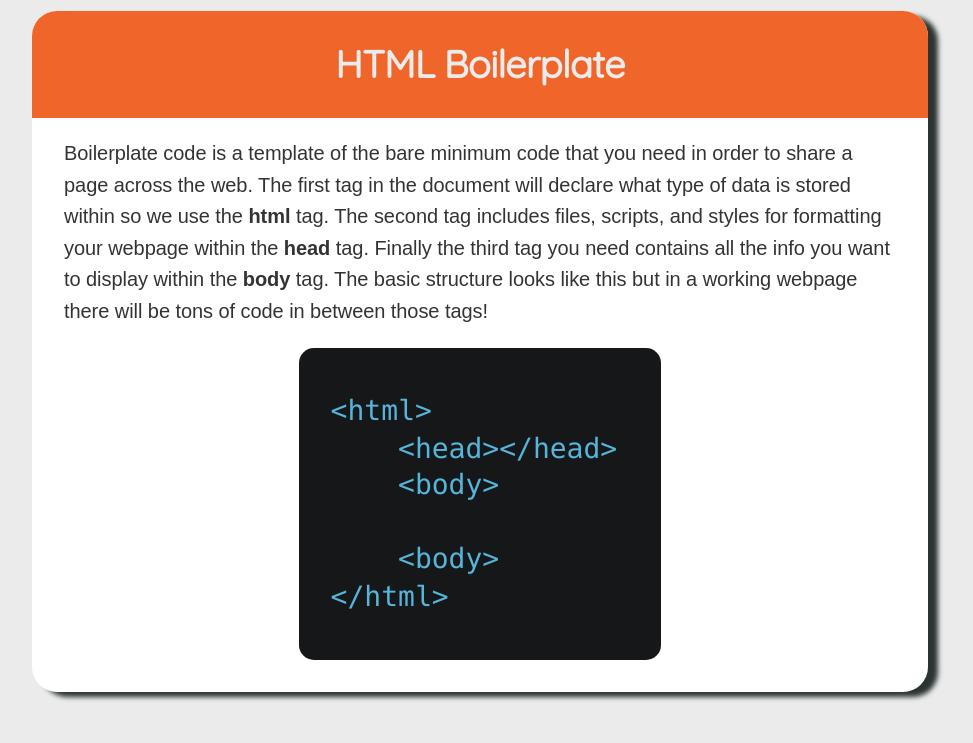
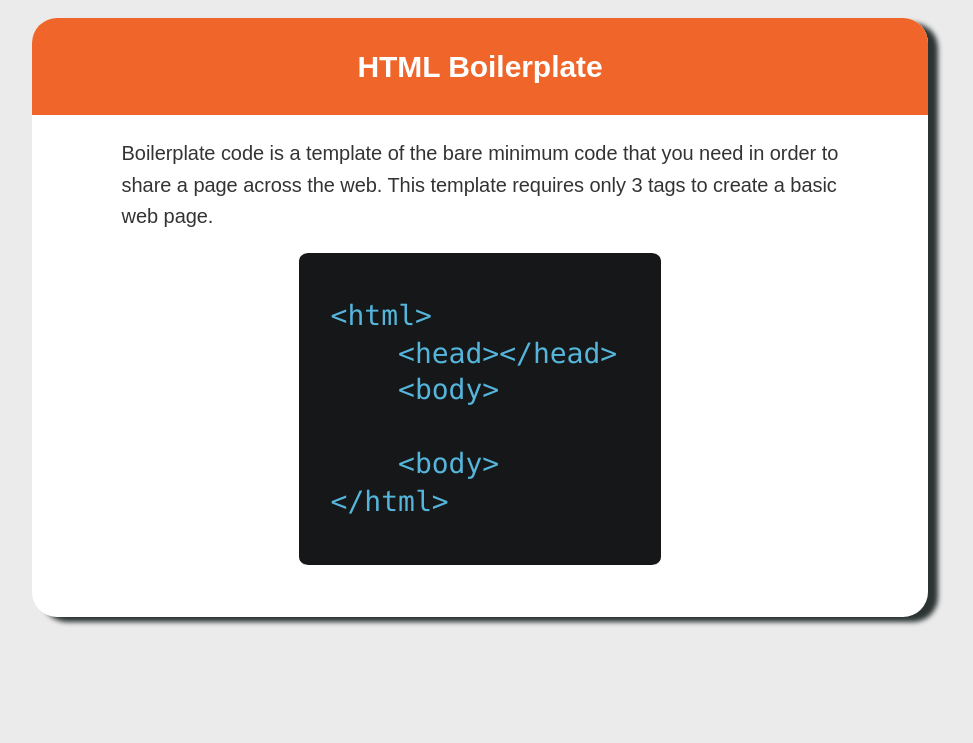
Before and after one commit to slimmgrimm/byte-sized-web, a React (Create React App) app: page /html in a window 1280 px wide. Shown: the part 760-1503 px from the top of the page, without its empty margins (160-1133 px from the left). Built offline with nearby package versions, Linux system fonts and the light colour scheme; a web font is replaced by a local one.

Commit message:
Convert articles to new component form Include <figure> html semantics for <Image /> component

```diff
--- a/src/components/ArticleElements/Image.css
+++ b/src/components/ArticleElements/Image.css
@@ -0,0 +1,13 @@
+.image-container {
+    display: flex;
+    flex-direction: row;
+    justify-content: center;
+    align-items: center;
+}
+
+.article-image {
+    width: max-content;
+    height: auto;
+    border-radius: 8px;
+
+}
--- a/src/components/ArticleElements/Image.js
+++ b/src/components/ArticleElements/Image.js
@@ -5,11 +5,14 @@ function Image(props) {
     const {src} = props
 
     return (
-        <img
-            src={src}
-            width={100}
-            height={100}
-        />
+        <figure className='image-container'>
+            <img className='article-image'
+                src={src}
+                width={100}
+                height={'auto'}
+            />
+        </figure>
+
     )
 }
 
--- a/src/pages/html.js
+++ b/src/pages/html.js
@@ -2,6 +2,7 @@ import React from 'react'
 import Article from '../components/ArticleElements/Article.js'
 import './html.css'
 import boilerPlate from '../images/boilerplate.svg'
+import tagExample from '../images/tag-example.svg'
 
 function HtmlPage() {
     return (
@@ -10,30 +11,20 @@ function HtmlPage() {
                 title='What is HTML?'
                 text='HyperText Markup Language defines the structure of a webpage. An HTML element is the basic building block of a webpage and is indicated by HTML tags. Here is a element bound by <h1> tags: '
                 code='<h1>Title of Section</h1>'
+                src={tagExample}
 
             />
-            <article className='html-boilerplate html-article'>
-                <header className='html-header'>
-                    <h1 className='html-title'>HTML Boilerplate</h1>
-                </header>
-                <section className='html-section'>
-                    <p>Boilerplate code is a template of the bare minimum code that you need in order to share a page across the web.
-                        The first tag in the document will declare what type of data is stored within so we use the <strong>html</strong> tag.
-                        The second tag includes files, scripts, and styles for formatting your webpage within the <strong>head</strong> tag.
-                        Finally the third tag you need contains all the info you want to display within the <strong>body</strong> tag.
-                        The basic structure looks like this but in a working webpage there will be tons of code in between those tags!
-                    </p>
-                    <div className='img-container'>
-                        <img className='article-img' src={boilerPlate} alt='Boilerplate code' />
-                    </div>
-                </section>
-            </article>
 
             <Article
-                title='Testing React'
-                text='Is this working yet?'
+                title='HTML Boilerplate'
+                text='Boilerplate code is a template of the bare minimum code that you need in order to share a page across the web. This template requires only 3 tags to create a basic web page.'
                 src={boilerPlate}
 
+            />
+
+            <Article
+                title='Main Root'
+                text='The <html> tag represents the root (top-level element) of an HTML document, so it is also referred to as the root element. All other elements must be descendants of this element.'
             />
 
         </div>
```
Also changed, not shown: src/images/tag-example.svg (added).
